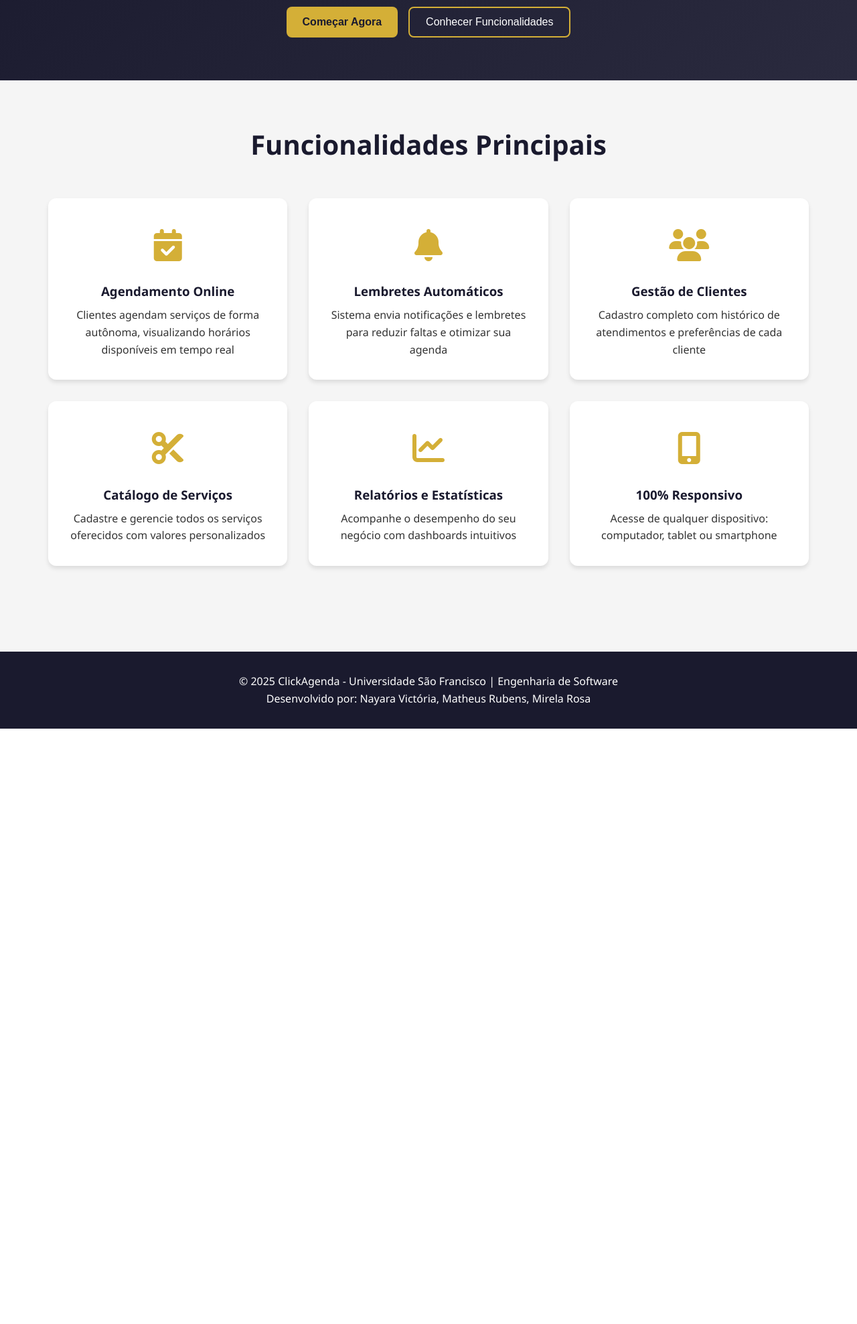
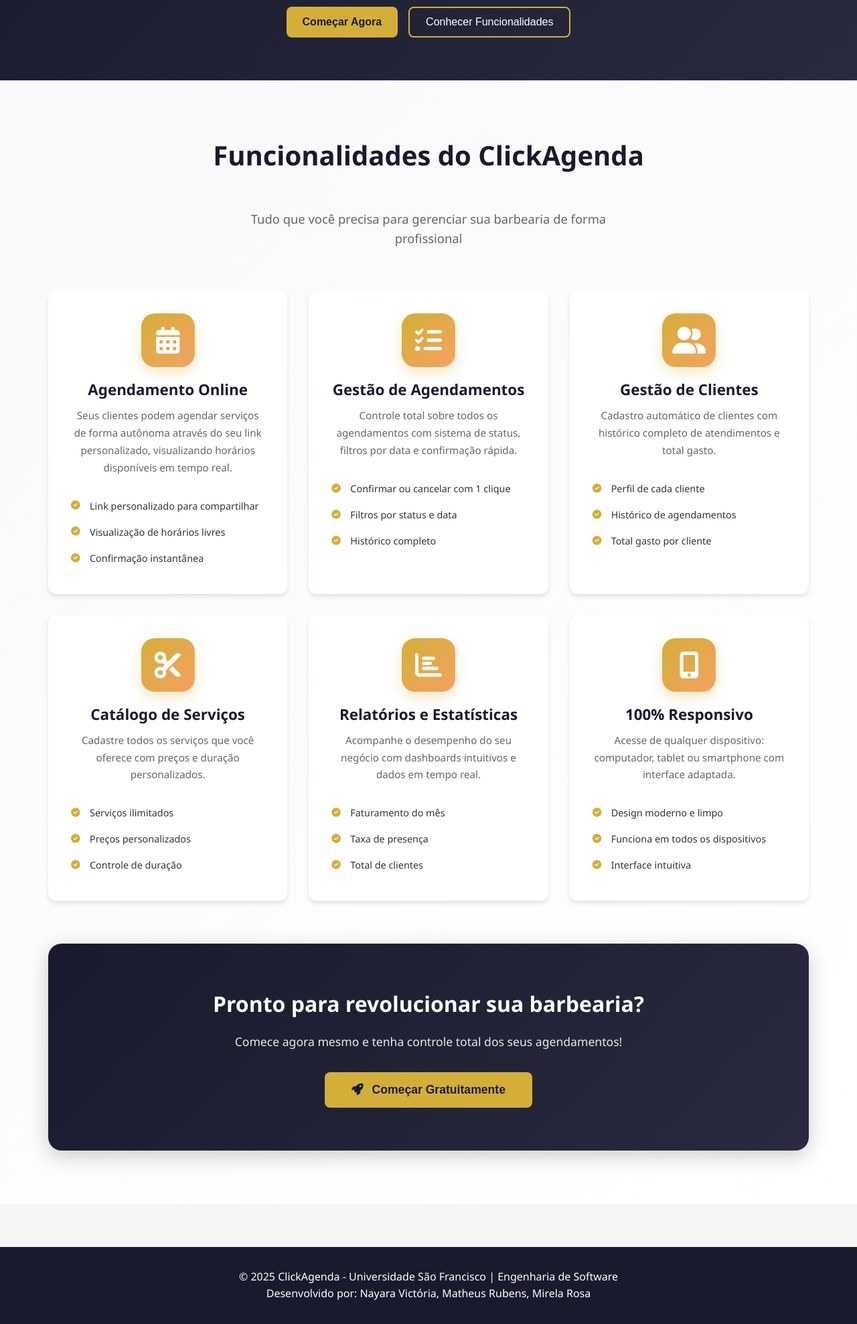
Before and after one commit to matheusguelber/clickagenda, a PHP site: page / in a window 1280 px wide. Shown: the part 366-2343 px from the top of the page at 67% size. Before the commit the page ends 1454 px from the top, so only its background shows below. Run offline with PHP 8.4, Linux system fonts and the light colour scheme.

Commit message:
desing "funcionalides"

```diff
--- a/css/style.css
+++ b/css/style.css
@@ -184,7 +184,182 @@
 
 /* ===== FEATURES SECTION ===== */
 .features {
-    padding: 4rem 0;
+    padding: 5rem 0;
+    background: linear-gradient(135deg, #f8f9fa 0%, #ffffff 100%);
+}
+
+.section-title {
+    text-align: center;
+    font-size: 2.5rem;
+    margin-bottom: 1rem;
+    color: var(--primary);
+    font-weight: 800;
+}
+
+.section-subtitle {
+    text-align: center;
+    font-size: 1.15rem;
+    color: var(--text-light);
+    margin-bottom: 4rem;
+    max-width: 600px;
+    margin-left: auto;
+    margin-right: auto;
+}
+
+.features-grid {
+    display: grid;
+    grid-template-columns: repeat(auto-fit, minmax(320px, 1fr));
+    gap: 2.5rem;
+    margin-bottom: 4rem;
+}
+
+.feature-card {
+    background: white;
+    padding: 2.5rem;
+    border-radius: 20px;
+    box-shadow: 0 4px 20px rgba(0,0,0,0.08);
+    transition: all 0.4s cubic-bezier(0.4, 0, 0.2, 1);
+    text-align: center;
+    border: 2px solid transparent;
+    position: relative;
+    overflow: hidden;
+}
+
+.feature-card::before {
+    content: '';
+    position: absolute;
+    top: 0;
+    left: 0;
+    right: 0;
+    height: 4px;
+    background: linear-gradient(90deg, var(--secondary) 0%, #f4a261 100%);
+    transform: scaleX(0);
+    transition: transform 0.4s ease;
+}
+
+.feature-card:hover {
+    transform: translateY(-10px);
+    box-shadow: 0 12px 40px rgba(0,0,0,0.15);
+    border-color: var(--secondary);
+}
+
+.feature-card:hover::before {
+    transform: scaleX(1);
+}
+
+.feature-icon {
+    width: 80px;
+    height: 80px;
+    margin: 0 auto 1.5rem;
+    background: linear-gradient(135deg, var(--secondary) 0%, #f4a261 100%);
+    border-radius: 20px;
+    display: flex;
+    align-items: center;
+    justify-content: center;
+    box-shadow: 0 8px 20px rgba(212, 175, 55, 0.3);
+    transition: all 0.3s;
+}
+
+.feature-icon i {
+    font-size: 2.5rem;
+    color: white !important;
+}
+
+.feature-card:hover .feature-icon {
+    transform: scale(1.1) rotate(5deg);
+    box-shadow: 0 12px 30px rgba(212, 175, 55, 0.5);
+}
+
+.feature-card h3 {
+    color: var(--primary);
+    margin-bottom: 1rem;
+    font-size: 1.4rem;
+    font-weight: 700;
+}
+
+.feature-card > p {
+    color: var(--text-light);
+    line-height: 1.7;
+    margin-bottom: 1.5rem;
+    font-size: 0.95rem;
+}
+
+.feature-list {
+    list-style: none;
+    padding: 0;
+    margin: 0;
+    text-align: left;
+}
+
+.feature-list li {
+    padding: 0.5rem 0;
+    color: var(--text);
+    display: flex;
+    align-items: center;
+    gap: 0.75rem;
+    font-size: 0.9rem;
+}
+
+.feature-list li i {
+    color: var(--secondary);
+    font-size: 0.85rem;
+    min-width: 16px;
+}
+
+/* CTA Section */
+.cta-section {
+    text-align: center;
+    padding: 4rem 2rem;
+    background: linear-gradient(135deg, var(--primary) 0%, #2a2a3e 100%);
+    border-radius: 20px;
+    box-shadow: 0 8px 30px rgba(0,0,0,0.2);
+}
+
+.cta-section h3 {
+    color: white;
+    font-size: 2rem;
+    margin-bottom: 1rem;
+    font-weight: 800;
+}
+
+.cta-section p {
+    color: rgba(255, 255, 255, 0.9);
+    font-size: 1.1rem;
+    margin-bottom: 2rem;
+}
+
+.btn-large {
+    padding: 1rem 2.5rem;
+    font-size: 1.1rem;
+    font-weight: 700;
+}
+
+.btn-large i {
+    margin-right: 0.5rem;
+}
+
+/* Responsividade */
+@media (max-width: 768px) {
+    .section-title {
+        font-size: 2rem;
+    }
+
+    .features-grid {
+        grid-template-columns: 1fr;
+        gap: 2rem;
+    }
+
+    .feature-card {
+        padding: 2rem;
+    }
+
+    .cta-section {
+        padding: 3rem 1.5rem;
+    }
+
+    .cta-section h3 {
+        font-size: 1.5rem;
+    }
 }
 
 .section-title {
--- a/index.html
+++ b/index.html
@@ -43,38 +43,95 @@
 
     <section class="features" id="features">
     <div class="container">
-            <h2 class="section-title">Funcionalidades Principais</h2>
+        <h2 class="section-title">Funcionalidades do ClickAgenda</h2>
+        <p class="section-subtitle">Tudo que você precisa para gerenciar sua barbearia de forma profissional</p>
+
         <div class="features-grid">
             <div class="feature-card">
-                    <div class="feature-icon"><i class="fas fa-calendar-check"></i></div>
+                <div class="feature-icon">
+                    <i class="fas fa-calendar-alt"></i>
+                </div>
                 <h3>Agendamento Online</h3>
-                    <p>Clientes agendam serviços de forma autônoma, visualizando horários disponíveis em tempo real</p>
+                <p>Seus clientes podem agendar serviços de forma autônoma através do seu link personalizado, visualizando horários disponíveis em tempo real.</p>
+                <ul class="feature-list">
+                    <li><i class="fas fa-check-circle"></i> Link personalizado para compartilhar</li>
+                    <li><i class="fas fa-check-circle"></i> Visualização de horários livres</li>
+                    <li><i class="fas fa-check-circle"></i> Confirmação instantânea</li>
+                </ul>
             </div>
+
             <div class="feature-card">
-                    <div class="feature-icon"><i class="fas fa-bell"></i></div>
-                    <h3>Lembretes Automáticos</h3>
-                    <p>Sistema envia notificações e lembretes para reduzir faltas e otimizar sua agenda</p>
+                <div class="feature-icon">
+                    <i class="fas fa-tasks"></i>
                 </div>
+                <h3>Gestão de Agendamentos</h3>
+                <p>Controle total sobre todos os agendamentos com sistema de status, filtros por data e confirmação rápida.</p>
+                <ul class="feature-list">
+                    <li><i class="fas fa-check-circle"></i> Confirmar ou cancelar com 1 clique</li>
+                    <li><i class="fas fa-check-circle"></i> Filtros por status e data</li>
+                    <li><i class="fas fa-check-circle"></i> Histórico completo</li>
+                </ul>
+            </div>
+
             <div class="feature-card">
-                    <div class="feature-icon"><i class="fas fa-users"></i></div>
+                <div class="feature-icon">
+                    <i class="fas fa-user-friends"></i>
+                </div>
                 <h3>Gestão de Clientes</h3>
-                    <p>Cadastro completo com histórico de atendimentos e preferências de cada cliente</p>
+                <p>Cadastro automático de clientes com histórico completo de atendimentos e total gasto.</p>
+                <ul class="feature-list">
+                    <li><i class="fas fa-check-circle"></i> Perfil de cada cliente</li>
+                    <li><i class="fas fa-check-circle"></i> Histórico de agendamentos</li>
+                    <li><i class="fas fa-check-circle"></i> Total gasto por cliente</li>
+                </ul>
             </div>
+
             <div class="feature-card">
-                    <div class="feature-icon"><i class="fas fa-scissors"></i></div>
+                <div class="feature-icon">
+                    <i class="fas fa-cut"></i>
+                </div>
                 <h3>Catálogo de Serviços</h3>
-                    <p>Cadastre e gerencie todos os serviços oferecidos com valores personalizados</p>
+                <p>Cadastre todos os serviços que você oferece com preços e duração personalizados.</p>
+                <ul class="feature-list">
+                    <li><i class="fas fa-check-circle"></i> Serviços ilimitados</li>
+                    <li><i class="fas fa-check-circle"></i> Preços personalizados</li>
+                    <li><i class="fas fa-check-circle"></i> Controle de duração</li>
+                </ul>
             </div>
+
             <div class="feature-card">
-                    <div class="feature-icon"><i class="fas fa-chart-line"></i></div>
+                <div class="feature-icon">
+                    <i class="fas fa-chart-bar"></i>
+                </div>
                 <h3>Relatórios e Estatísticas</h3>
-                    <p>Acompanhe o desempenho do seu negócio com dashboards intuitivos</p>
+                <p>Acompanhe o desempenho do seu negócio com dashboards intuitivos e dados em tempo real.</p>
+                <ul class="feature-list">
+                    <li><i class="fas fa-check-circle"></i> Faturamento do mês</li>
+                    <li><i class="fas fa-check-circle"></i> Taxa de presença</li>
+                    <li><i class="fas fa-check-circle"></i> Total de clientes</li>
+                </ul>
             </div>
+
             <div class="feature-card">
-                    <div class="feature-icon"><i class="fas fa-mobile-alt"></i></div>
+                <div class="feature-icon">
+                    <i class="fas fa-mobile-screen-button"></i>
+                </div>
                 <h3>100% Responsivo</h3>
-                    <p>Acesse de qualquer dispositivo: computador, tablet ou smartphone</p>
+                <p>Acesse de qualquer dispositivo: computador, tablet ou smartphone com interface adaptada.</p>
+                <ul class="feature-list">
+                    <li><i class="fas fa-check-circle"></i> Design moderno e limpo</li>
+                    <li><i class="fas fa-check-circle"></i> Funciona em todos os dispositivos</li>
+                    <li><i class="fas fa-check-circle"></i> Interface intuitiva</li>
+                </ul>
             </div>
+        </div>
+
+        <div class="cta-section">
+            <h3>Pronto para revolucionar sua barbearia?</h3>
+            <p>Comece agora mesmo e tenha controle total dos seus agendamentos!</p>
+            <button class="btn btn-primary btn-large" onclick="showModal('login')">
+                <i class="fas fa-rocket"></i> Começar Gratuitamente
+            </button>
         </div>
     </div>
 </section>
```
Lines whose indentation alone changed are shown as unchanged.
